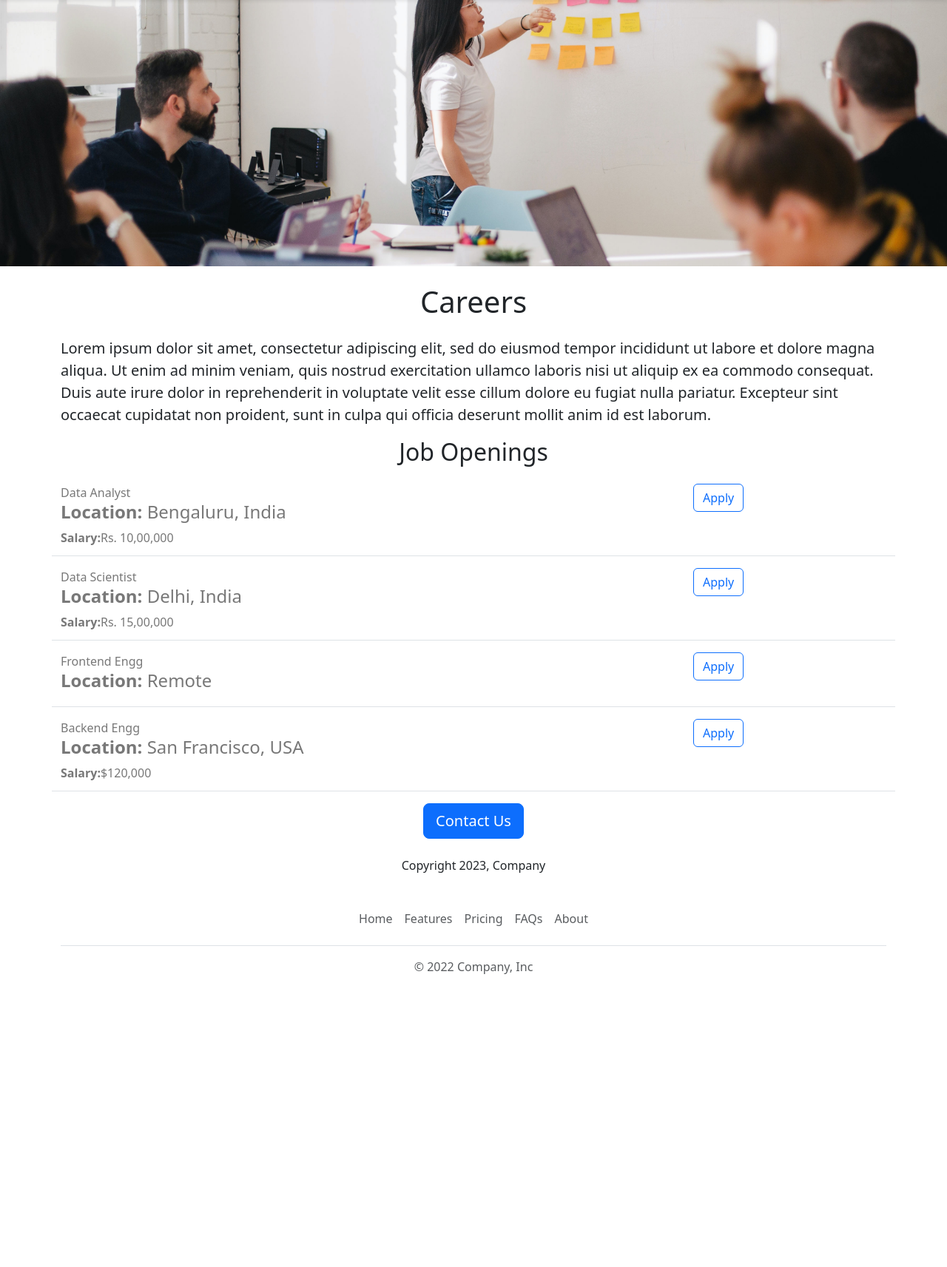
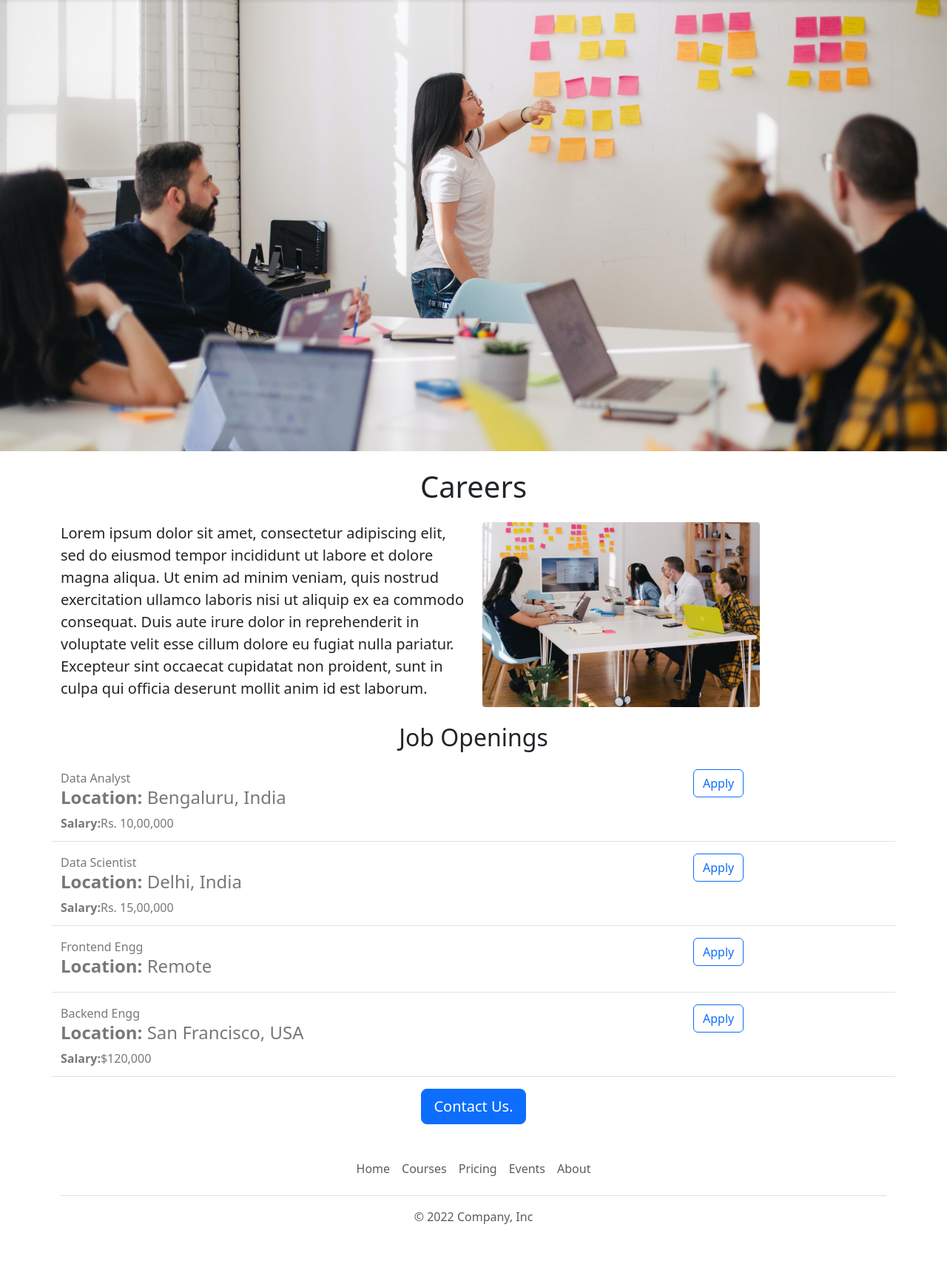
Before and after one commit to kirab-21/Career_Website, a Flask app: page / in a window 1280 px wide. Shown: the part 56-1769 px from the top of the page at 74% size. Before the commit the page ends 1373 px from the top, so only its background shows below. Run offline with Flask 3, Linux system fonts and the light colour scheme.

Commit message:
Functions added

```diff
--- a/templates/foot.html
+++ b/templates/foot.html
@@ -1,11 +1,10 @@
-
 <div class="container">
   <footer class="py-3 my-4">
     <ul class="nav justify-content-center border-bottom pb-3 mb-3">
-      <li class="nav-item"><a href="#" class="nav-link px-2 text-muted">Home</a></li>
-      <li class="nav-item"><a href="#" class="nav-link px-2 text-muted">Features</a></li>
+      <li class="nav-item"><a href="" class="nav-link px-2 text-muted">Home</a></li>
+      <li class="nav-item"><a href="#" class="nav-link px-2 text-muted">Courses</a></li>
       <li class="nav-item"><a href="#" class="nav-link px-2 text-muted">Pricing</a></li>
-      <li class="nav-item"><a href="#" class="nav-link px-2 text-muted">FAQs</a></li>
+      <li class="nav-item"><a href="#" class="nav-link px-2 text-muted">Events</a></li>
       <li class="nav-item"><a href="#" class="nav-link px-2 text-muted">About</a></li>
     </ul>
     <p class="text-center text-muted">&copy; 2022 Company, Inc</p>
--- a/templates/index.html
+++ b/templates/index.html
@@ -7,21 +7,29 @@
     <link href="https://cdn.jsdelivr.net/npm/bootstrap@5.3.0/dist/css/bootstrap.min.css" rel="stylesheet" integrity="sha384-9ndCyUaIbzAi2FUVXJi0CjmCapSmO7SnpJef0486qhLnuZ2cdeRhO02iuK6FUUVM" crossorigin="anonymous">
     <style>
       #banner {
-        height:360px;
+        height:610px;
         width: 100%;
         object-fit:cover;
         margin-bottom:16px;
+
       }
     </style>
   </head>
   <body>
     {% include 'nav.html' %}
-     <img id="banner" class="img-fluid" src="https://careerwebsite.crapulence01.repl.co/static/banner.jpg" >
+     <img class="img-fluid" id="banner" src="https://careerwebsite.crapulence01.repl.co/static/banner.jpg" >
     <div class="container">
      <h1 class="text-center mt-2 mb-4">Careers</h1>
-
-
-    <p class="lead">Lorem ipsum dolor sit amet, consectetur adipiscing elit, sed do eiusmod tempor incididunt ut labore et dolore magna aliqua. Ut enim ad minim veniam, quis nostrud exercitation ullamco laboris nisi ut aliquip ex ea commodo consequat. Duis aute irure dolor in reprehenderit in voluptate velit esse cillum dolore eu fugiat nulla pariatur. Excepteur sint occaecat cupidatat non proident, sunt in culpa qui officia deserunt mollit anim id est laborum.</p>
+   <div class="row" style="margin-bottom:16px;">
+     <div class="col-md-6">
+    <p class="lead">
+      Lorem ipsum dolor sit amet, consectetur adipiscing elit, sed do eiusmod tempor incididunt ut labore et dolore magna aliqua. Ut enim ad minim veniam, quis nostrud exercitation ullamco laboris nisi ut aliquip ex ea commodo consequat. Duis aute irure dolor in reprehenderit in voluptate velit esse cillum dolore eu fugiat nulla pariatur. Excepteur sint occaecat cupidatat non proident, sunt in culpa qui officia deserunt mollit anim id est laborum.
+    </p>
+      </div>
+      <div class="d-none d-md-block col-md-6">
+        <img src="/static/people-working.jpg" style="height:250px;border-radius:4px;">
+      </div>
+     </div>
     <h2 class="text-center mt-2 mb-4">Job Openings</h2>
     <div>
       {% for job in jobs %}
@@ -29,9 +37,9 @@
       {% endfor %}
     </div>
       <div class="text-center">
-    <button  class="btn btn-primary btn-lg">Contact Us </button>
-        <p class="mt-4">Copyright 2023, Company</p>
-        </div>
+        <a href="mailto:thexas21@21@gmail.com?subject=question%20About%20Job%20Openings&body=My%20Name%3A%20%3CYour%20Name%20Here%3E%0D%0AMy%20Resume%20Link%3A%20%3CYour%20Resume%20Link%3E%0D%0AMy%20LinkedIn%20Link%3A%20%3CYour%20LinkedIn%20Link%3E"  class="btn btn-primary btn-lg">Contact Us.</a>
+
+      </div>
     </div>
      {% include 'foot.html' %}
   </body>
--- a/templates/job.html
+++ b/templates/job.html
@@ -11,6 +11,6 @@
           {% endif %}
    </div>
   <div class="col-3">
-     <button type="button" class="btn btn-outline-primary">Apply</button>
+     <a href="mailto:thexas21@gmail.com?subject=Application for {{job['title']}}" type="button" class="btn btn-outline-primary">Apply</a>
   </div>
 </div>
--- a/templates/nav.html
+++ b/templates/nav.html
@@ -4,6 +4,6 @@
     Career
   </a>
 </nav>
-<div style="height:56px">
+<div style="height:56px;">
 
 </div>
```
Also changed, not shown: static/people-working.jpg (added).
